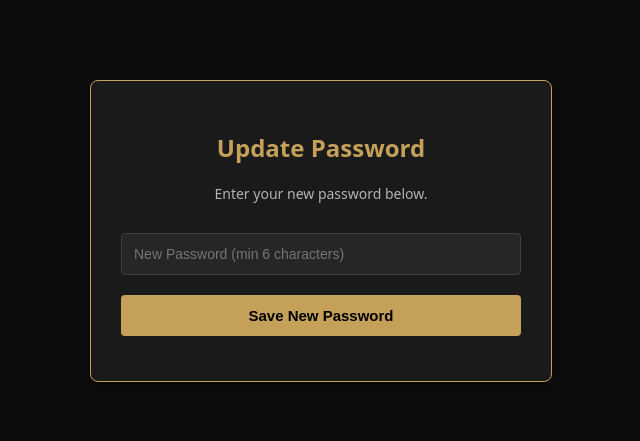
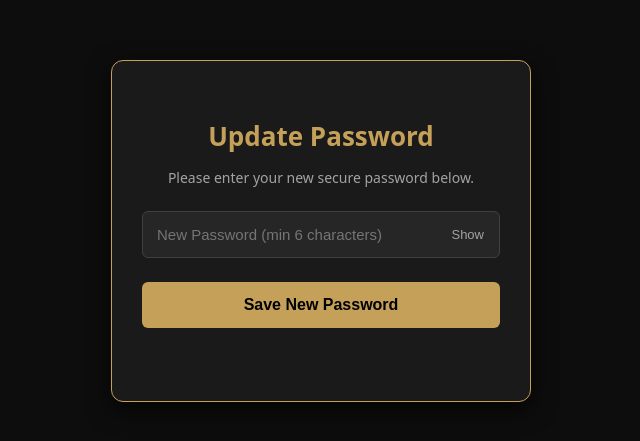
Before and after one commit to pxbypeniel-create/pxbypenielphotography, a plain HTML site: page update-password.html in a window 1280 px wide. Shown: the part 169-610 px from the top of the page, without its empty margins (319-959 px from the left). Drawn offline with nearby package versions, Linux system fonts and the light colour scheme.

Commit message:
Update update-password.html

```diff
--- a/update-password.html
+++ b/update-password.html
@@ -19,82 +19,129 @@
     }
     .container {
       background: #1a1a1a;
-      padding: 30px;
-      border-radius: 8px;
+      padding: 35px 30px;
+      border-radius: 12px;
       border: 1px solid #c5a059;
       width: 100%;
-      max-width: 400px;
-      box-shadow: 0 4px 12px rgba(0,0,0,0.5);
+      max-width: 420px;
+      box-shadow: 0 8px 24px rgba(0,0,0,0.7);
+      box-sizing: border-box;
     }
     h2 {
       color: #c5a059;
       text-align: center;
-      margin-bottom: 20px;
-      font-size: 24px;
+      margin-bottom: 8px;
+      font-size: 26px;
+      font-weight: 600;
     }
     p.subtitle {
       text-align: center;
-      color: #b3b3b3;
+      color: #a3a3a3;
       font-size: 14px;
-      margin-bottom: 20px;
+      margin-bottom: 24px;
+    }
+    .input-group {
+      position: relative;
+      margin-bottom: 16px;
     }
     input {
       width: 100%;
-      padding: 12px;
-      margin: 10px 0;
+      padding: 14px 45px 14px 14px;
       background: #262626;
       border: 1px solid #404040;
       color: #fff;
-      border-radius: 4px;
+      border-radius: 6px;
       box-sizing: border-box;
-      font-size: 14px;
+      font-size: 15px;
+      transition: border-color 0.2s;
     }
     input:focus {
       outline: none;
       border-color: #c5a059;
     }
-    button {
+    .toggle-password {
+      position: absolute;
+      right: 12px;
+      top: 50%;
+      transform: translateY(-50%);
+      background: none;
+      border: none;
+      color: #a3a3a3;
+      cursor: pointer;
+      font-size: 13px;
+      font-weight: 500;
+      padding: 4px;
+    }
+    .toggle-password:hover {
+      color: #c5a059;
+    }
+    button.submit-btn {
       width: 100%;
-      padding: 12px;
+      padding: 14px;
       background: #c5a059;
       color: #000;
       border: none;
-      font-weight: bold;
-      border-radius: 4px;
+      font-weight: 600;
+      border-radius: 6px;
       cursor: pointer;
-      margin-top: 10px;
-      font-size: 15px;
-      transition: background 0.2s;
+      margin-top: 8px;
+      font-size: 16px;
+      transition: background 0.2s, transform 0.1s;
     }
-    button:hover {
+    button.submit-btn:hover {
       background: #d4af37;
     }
+    button.submit-btn:active {
+      transform: scale(0.98);
+    }
     #message {
-      margin-top: 15px;
+      margin-top: 18px;
       text-align: center;
       font-size: 14px;
+      font-weight: 500;
+      min-height: 20px;
     }
   </style>
 </head>
 <body>
   <div class="container">
     <h2>Update Password</h2>
-    <p class="subtitle">Enter your new password below.</p>
+    <p class="subtitle">Please enter your new secure password below.</p>
 
     <div id="form-container">
+      <div class="input-group">
         <input type="password" id="newPassword" placeholder="New Password (min 6 characters)" required>
-      <button id="updateBtn">Save New Password</button>
+        <button type="button" id="togglePasswordBtn" class="toggle-password">Show</button>
+      </div>
+      <button id="updateBtn" class="submit-btn">Save New Password</button>
     </div>
 
     <div id="message"></div>
   </div>
 
   <script>
-  const SUPABASE_URL = 'https://kplwvidpctgjwkxsabov.supabase.co';
-  const SUPABASE_ANON_KEY = 'sb_publishable_ggIovP3ZABeeHr-kIyUy7g_f_Vcy_4k';
+    // Initialize Supabase Client (Replace with your actual keys or your shared config)
+    const SUPABASE_URL = 'YOUR_SUPABASE_URL';
+    const SUPABASE_ANON_KEY = 'YOUR_SUPABASE_ANON_KEY';
     const supabaseClient = supabase.createClient(SUPABASE_URL, SUPABASE_ANON_KEY);
 
-  // Automatically capture and verify the token_hash on page load
+    const newPasswordInput = document.getElementById('newPassword');
+    const togglePasswordBtn = document.getElementById('togglePasswordBtn');
+    const updateBtn = document.getElementById('updateBtn');
+    const messageDiv = document.getElementById('message');
+
+    // Toggle Password Visibility Logic
+    togglePasswordBtn.addEventListener('click', () => {
+      if (newPasswordInput.type === 'password') {
+        newPasswordInput.type = 'text';
+        togglePasswordBtn.textContent = 'Hide';
+      } else {
+        newPasswordInput.type = 'password';
+        togglePasswordBtn.textContent = 'Show';
+      }
+    });
+
+    // Automatically exchange the recovery token hash when the page loads
     window.addEventListener('DOMContentLoaded', async () => {
       const params = new URLSearchParams(window.location.search);
       const tokenHash = params.get('token_hash');
@@ -106,15 +153,16 @@
           type: 'recovery'
         });
         if (error) {
-        document.getElementById('message').style.color = '#ff6b6b';
-        document.getElementById('message').textContent = 'Invalid or expired reset link. Please request a new one.';
+          messageDiv.style.color = '#ff6b6b';
+          messageDiv.textContent = 'Invalid or expired reset link. Please request a new one.';
+          updateBtn.disabled = true;
         }
       }
     });
 
-  document.getElementById('updateBtn').addEventListener('click', async () => {
-    const newPassword = document.getElementById('newPassword').value;
-    const messageDiv = document.getElementById('message');
+    // Handle Password Update Submission
+    updateBtn.addEventListener('click', async () => {
+      const newPassword = newPasswordInput.value;
 
       if (!newPassword || newPassword.length < 6) {
         messageDiv.style.color = '#ff6b6b';
@@ -122,19 +170,27 @@
         return;
       }
 
-    const { error } = await supabaseClient.auth.updateUser({ password: newPassword });
+      updateBtn.disabled = true;
+      updateBtn.textContent = 'Updating...';
+
+      const { error } = await supabaseClient.auth.updateUser({
+        password: newPassword
+      });
 
       if (error) {
         messageDiv.style.color = '#ff6b6b';
         messageDiv.textContent = error.message;
+        updateBtn.disabled = false;
+        updateBtn.textContent = 'Save New Password';
       } else {
         messageDiv.style.color = '#51cf66';
-      messageDiv.textContent = 'Password updated successfully! Redirecting...';
-      setTimeout(() => { window.location.href = 'index.html'; }, 2000);
+        messageDiv.textContent = 'Password updated successfully! Redirecting to login...';
+        setTimeout(() => {
+          // Redirects back to your login / home page after successful update
+          window.location.href = 'index.html';
+        }, 2000);
       }
     });
   </script>
-
-
 </body>
 </html>
```
Lines whose indentation alone changed are shown as unchanged.
